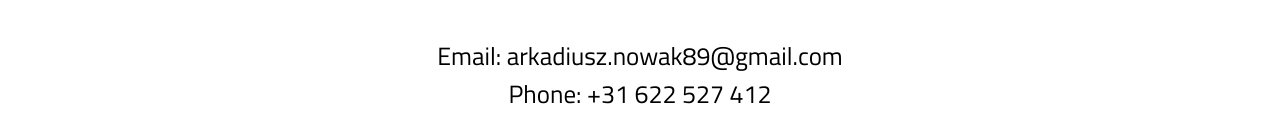
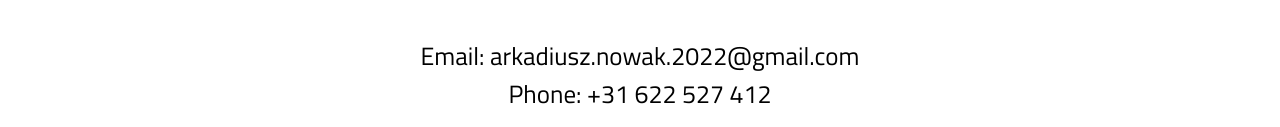
Before and after one commit to arkadiusznowak2022/7-portfolio, a plain HTML site: page index.html in a window 1280 px wide. Shown: the part 4604-4731 px from the top of the page. Drawn offline with Linux system fonts and the light colour scheme; a web font is replaced by a local one.

Commit message:
email change

```diff
--- a/index.html
+++ b/index.html
@@ -222,7 +222,7 @@
 
     <footer id="contact">
       <h2>Contact</h2>
-      <p>Email: arkadiusz.nowak89@gmail.com</p>
+      <p>Email: arkadiusz.nowak.2022@gmail.com</p>
       <p>Phone: +31 622 527 412</p>
       <div class="icons">
         <a href="data/cv.pdf" target="blank"
```
